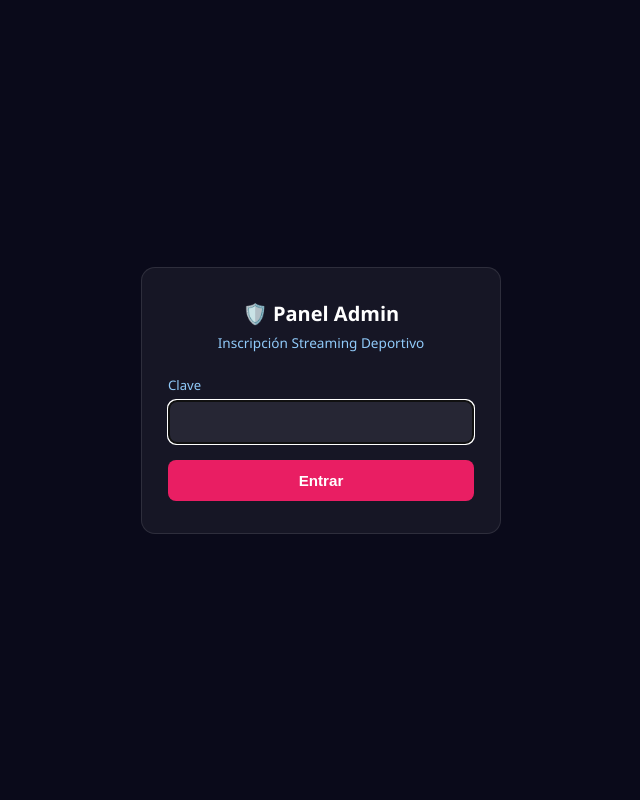
After one commit to Samuek9/torneo-xanderstv, a Flask app: page /admin/login in a window 1280 px wide. The commit adds this page. Shown: the whole page, without its empty margins (319-959 px from the left). Run offline with Flask 3, Linux system fonts and the light colour scheme; some libraries are stand-ins or nearby versions.

Commit message:
Rebrand to Inscripcion Streaming Deportivo, port critical fixes from golazo-millonario
This project was the base golazo-millonario was forked from, and had
been carrying the same critical bugs found and fixed there once real
Wompi keys went live:

- Wompi Payment Links don't preserve the "reference" we send at
  creation; they generate their own ({link_id}_{timestamp}_{hash}) at
  payment time. Both the webhook and the redirect-based confirmation
  were matching on "TORNEO-{order_id}", which never appears in a real
  transaction, so no payment could ever auto-confirm. Added
  find_order_id_by_wompi_reference() (matches by the stored
  wompi_payment_link_id instead) and wired it into both paths.
- Payment link now expires with the same 60-minute window as our own
  reservation, so a late payment can't land on numbers already
  released to someone else.
- Replaced the ?secret=... query-string admin auth (leaks into
  browser history, fragile to copy/paste and link previews) with a
  real login page backed by a session cookie.
- Removed the manual "Confirmar" button/route, which silently
  rubber-stamped an order as PAID with a fake "MANUAL-{id}" tx id
  whenever the (broken) Wompi lookup failed -- which, per the bug
  above, was always. Two of this project's own June test orders were
  confirmed that way.

No real customer money was found stuck unconfirmed here (existing
orders are all the owner's own June test purchases), unlike
golazo-millonario where 5 real payments had to be manually replayed
after the same fix.

```diff
--- a/app.py
+++ b/app.py
@@ -1,5 +1,5 @@
 """
-Torneo Punto y Coma 2026 — Códigos de Acceso Streaming
+Inscripción Streaming Deportivo — Códigos de Acceso Streaming
 Flask + PostgreSQL (Neon) + Wompi
 """
 import hashlib
@@ -8,6 +8,7 @@ import io
 import os
 import uuid
 from datetime import datetime, timedelta, timezone
+from functools import wraps
 
 import base64
 
@@ -16,13 +17,24 @@ import psycopg2.extras
 import qrcode
 import requests
 from dotenv import load_dotenv
-from flask import Flask, abort, g, jsonify, make_response, render_template, request
+from flask import Flask, abort, g, jsonify, make_response, redirect, render_template, request, session
 from PIL import Image, ImageDraw, ImageFont
 
 load_dotenv()
 
 app = Flask(__name__)
 app.secret_key = os.getenv("SECRET_KEY", "dev-secret-xanders-2025")
+app.permanent_session_lifetime = timedelta(days=14)
+app.config.update(SESSION_COOKIE_HTTPONLY=True, SESSION_COOKIE_SAMESITE="Lax")
+
+
+def admin_required(view):
+    @wraps(view)
+    def wrapped(*args, **kwargs):
+        if not session.get("is_admin"):
+            return redirect(f"/admin/login?next={request.path}")
+        return view(*args, **kwargs)
+    return wrapped
 
 # ─── Config ──────────────────────────────────────────────────────────────────
 DATABASE_URL        = os.getenv("DATABASE_URL", "")
@@ -43,7 +55,7 @@ APP_URL             = os.getenv("APP_URL", "http://localhost:5000").rstrip("/")
 RESEND_API_KEY = os.getenv("EMAIL_HOST_PASSWORD", "")
 EMAIL_FROM     = os.getenv("DEFAULT_FROM_EMAIL", "onboarding@resend.dev")
 
-TORNEO_NAME  = os.getenv("TORNEO_NAME", "Torneo Punto y Coma 2026")
+TORNEO_NAME  = os.getenv("TORNEO_NAME", "Inscripción Streaming Deportivo")
 
 # ─── 10 Colores (1 sorteo por color) ─────────────────────────────────────────
 COLORS = [
@@ -223,6 +235,9 @@ def wompi_create_payment_link(amount_cop: int, reference: str, description: str)
         "amount_in_cents": amount_cop * 100,
         "redirect_url": f"{APP_URL}/pago/resultado",
         "reference": reference,
+        # El link muere junto con la reserva de balotas — evita que alguien pague
+        # tarde por unas que ya se liberaron y le tocaron a otro.
+        "expiration_time": (now_utc() + timedelta(minutes=RESERVATION_MINUTES)).isoformat(),
     }
     app.logger.info(f"Wompi POST {url} | key={WOMPI_PRIVATE_KEY[:12]}... | cents={amount_cop*100}")
     try:
@@ -254,19 +269,26 @@ def wompi_integrity_hash(reference: str, amount_cents: int) -> str:
     return hashlib.sha256(raw.encode()).hexdigest()
 
 
-def wompi_find_approved_transaction(reference: str) -> str:
-    """Devuelve el transaction ID si la referencia tiene una transacción APPROVED."""
-    url = f"{WOMPI_BASE}/transactions?reference={reference}"
-    headers = {"Authorization": f"Bearer {WOMPI_PRIVATE_KEY}"}
-    try:
-        resp = requests.get(url, headers=headers, timeout=10)
-        if resp.ok:
-            for tx in resp.json().get("data", []):
-                if tx.get("status") == "APPROVED":
-                    return str(tx.get("id", ""))
-    except Exception as e:
-        app.logger.warning(f"wompi_find_approved_transaction error: {e}")
-    return ""
+def find_order_id_by_wompi_reference(reference: str):
+    """Los Payment Links de Wompi NO conservan la 'reference' que mandamos al crearlos —
+    Wompi genera la suya propia con forma '{payment_link_id}_{timestamp}_{hash}' en el
+    momento del pago. Extraemos el payment_link_id (todo antes del primer '_') y
+    buscamos qué orden es dueña de ese link."""
+    if not reference:
+        return None
+    if reference.startswith("TORNEO-"):
+        try:
+            return int(reference.split("-")[1])
+        except (IndexError, ValueError):
+            return None
+    link_id = reference.split("_")[0]
+    if not link_id:
+        return None
+    row = db_one(
+        "SELECT id FROM orders WHERE wompi_payment_link_id=%s ORDER BY id DESC LIMIT 1",
+        (link_id,),
+    )
+    return row["id"] if row else None
 
 
 def wompi_get_transaction(tx_id: str) -> dict:
@@ -372,7 +394,7 @@ def generate_pass_image(buyer_name: str, codes: list, access_token: str) -> byte
     f_tiny   = _font(22, bold=False)
 
     # Header
-    draw.text((70, 40),  "TORNEO PUNTO Y COMA", fill="#FFFFFF", font=f_title)
+    draw.text((70, 40),  "INSCRIPCIÓN STREAMING", fill="#FFFFFF", font=f_title)
     draw.text((70, 122), "2026  ·  Códigos de Acceso Streaming", fill="#90CAF9", font=f_year)
     draw.rectangle([(70, 185), (900, 188)], fill="#1976D2")
 
@@ -416,7 +438,7 @@ def generate_pass_image(buyer_name: str, codes: list, access_token: str) -> byte
     footer_y = H - 56
     draw.rectangle([(0, footer_y - 10), (W, footer_y - 9)], fill="#1565C0")
     draw.text((70, footer_y), f"ID: {access_token[:28].upper()}", fill="#546E7A", font=f_tiny)
-    draw.text((70, footer_y + 26), "Válido para acceso streaming al Torneo Punto y Coma 2026", fill="#546E7A", font=f_tiny)
+    draw.text((70, footer_y + 26), "Válido para acceso streaming — Inscripción Streaming Deportivo", fill="#546E7A", font=f_tiny)
 
     # QR code (right side)
     qr_url = f"{APP_URL}/mi-cuenta/{access_token}"
@@ -464,7 +486,7 @@ def send_confirmation_email(buyer: dict, codes: list, pass_bytes: bytes):
     html = (
         f'<div style="font-family:Arial,sans-serif;max-width:640px;margin:0 auto;'
         f'background:#0D47A1;color:#fff;padding:30px;border-radius:10px">'
-        f'<h1 style="margin:0 0 4px;font-size:2rem">TORNEO PUNTO Y COMA</h1>'
+        f'<h1 style="margin:0 0 4px;font-size:2rem">INSCRIPCIÓN STREAMING DEPORTIVO</h1>'
         f'<p style="color:#90CAF9;margin:0 0 20px;font-style:italic">2026</p>'
         f'<p>Hola <strong>{buyer["full_name"]}</strong>,</p>'
         f'<p>¡Tus <strong>Códigos de Streaming</strong> de acceso al torneo han sido confirmados!</p>'
@@ -694,17 +716,24 @@ def pago_resultado():
         except Exception as e:
             app.logger.error(f"pago_resultado tx lookup error: {e}")
 
-    if ref.startswith("TORNEO-"):
+    order_id = find_order_id_by_wompi_reference(ref)
+    if order_id is not None:
         try:
-            order_id = int(ref.split("-")[1])
             order = db_one("SELECT * FROM orders WHERE id=%s", (order_id,))
             if order:
                 buyer = db_one("SELECT * FROM buyers WHERE id=%s", (order["buyer_id"],))
                 if buyer:
                     access_token = buyer["access_token"]
 
-                if order["status"] == "PENDING":
-                    confirmed_tx = tx_id if status == "APPROVED" else wompi_find_approved_transaction(ref)
+                if order["status"] in ("PENDING", "EXPIRED"):
+                    confirmed_tx = ""
+                    if status == "APPROVED" and tx_id:
+                        confirmed_tx = tx_id
+                    elif tx_id:
+                        tx = wompi_get_transaction(tx_id)
+                        if tx.get("status") == "APPROVED":
+                            confirmed_tx = tx_id
+                            status = "APPROVED"
                     if confirmed_tx:
                         confirm_order(order_id, confirmed_tx)
                         status = "APPROVED"
@@ -790,12 +819,8 @@ def wompi_webhook():
     app.logger.info(f"WEBHOOK_FULL: {_json.dumps(event)[:800]}")
     app.logger.info(f"Webhook event={event_type} ref={reference} status={wompi_status} tx={wompi_tx_id}")
 
-    if event_type != "transaction.updated" or not reference.startswith("TORNEO-"):
-        return "", 200
-
-    try:
-        order_id = int(reference.split("-")[1])
-    except (IndexError, ValueError):
+    order_id = find_order_id_by_wompi_reference(reference)
+    if event_type != "transaction.updated" or order_id is None:
         return "", 200
 
     if wompi_status == "APPROVED":
@@ -854,11 +879,27 @@ def pase_image(token):
     return resp
 
 
+@app.route("/admin/login", methods=["GET", "POST"])
+def admin_login():
+    error = ""
+    if request.method == "POST":
+        if request.form.get("password", "") == os.getenv("ADMIN_SECRET", ""):
+            session.permanent = True
+            session["is_admin"] = True
+            return redirect(request.args.get("next") or "/admin")
+        error = "Clave incorrecta."
+    return render_template("admin_login.html", error=error)
+
+
+@app.route("/admin/logout")
+def admin_logout():
+    session.pop("is_admin", None)
+    return redirect("/admin/login")
+
+
 @app.route("/admin")
+@admin_required
 def admin_panel():
-    if request.args.get("secret", "") != os.getenv("ADMIN_SECRET", ""):
-        abort(403)
-
     # Global stats
     stats = {
         "buyers":         db_scalar("SELECT COUNT(*) FROM buyers") or 0,
@@ -924,15 +965,13 @@ def admin_panel():
         color_stats=color_stats,
         orders=[dict(r) for r in orders],
         buyers=buyers,
-        admin_secret=os.getenv("ADMIN_SECRET", ""),
         now=datetime.now(timezone.utc).strftime("%Y-%m-%d %H:%M UTC"),
     )
 
 
 @app.route("/admin/ordenes")
+@admin_required
 def admin_ordenes():
-    if request.args.get("secret", "") != os.getenv("ADMIN_SECRET", ""):
-        abort(403)
     rows = db_all("""
         SELECT o.id, o.status, o.packs, o.total_amount, o.wompi_transaction_id,
                o.wompi_payment_link_url, o.reservation_expires_at, o.created_at,
@@ -943,33 +982,14 @@ def admin_ordenes():
     return jsonify([dict(r) for r in rows])
 
 
-@app.route("/admin/confirmar/<int:order_id>")
-def admin_confirmar(order_id):
-    if request.args.get("secret", "") != os.getenv("ADMIN_SECRET", ""):
-        abort(403)
-    order = db_one("SELECT * FROM orders WHERE id=%s", (order_id,))
-    if not order:
-        return jsonify({"error": "orden no encontrada"}), 404
-    if order["status"] == "PAID":
-        return jsonify({"ok": True, "msg": "ya estaba pagada"})
-    # Buscar tx aprobado en Wompi
-    ref = f"TORNEO-{order_id}"
-    tx_id = wompi_find_approved_transaction(ref)
-    if not tx_id:
-        tx_id = f"MANUAL-{order_id}"  # confirmar manualmente sin tx real
-    confirm_order(order_id, tx_id)
-    return jsonify({"ok": True, "msg": f"orden {order_id} confirmada", "tx_id": tx_id})
-
-
 @app.route("/admin/test-email")
+@admin_required
 def admin_test_email():
-    if request.args.get("secret", "") != os.getenv("ADMIN_SECRET", ""):
-        abort(403)
     to = request.args.get("to", "samuelvasquez0804@gmail.com")
     payload = {
         "from": EMAIL_FROM,
         "to": [to],
-        "subject": "Test email - Torneo Punto y Coma",
+        "subject": "Test email - Inscripción Streaming Deportivo",
         "html": "<p>Si recibes esto, el email está funcionando ✅</p>",
     }
     try:
@@ -991,10 +1011,8 @@ def admin_test_email():
 
 
 @app.route("/debug-env")
+@admin_required
 def debug_env():
-    secret = request.args.get("s", "")
-    if secret != os.getenv("ADMIN_SECRET", ""):
-        abort(403)
     def mask(v):
         return v[:6] + "…" + v[-4:] if v and len(v) > 10 else ("(vacía)" if not v else v)
     return jsonify({
@@ -1009,9 +1027,8 @@ def debug_env():
 
 
 @app.route("/admin/stats")
+@admin_required
 def admin_stats():
-    if request.args.get("secret", "") != os.getenv("ADMIN_SECRET", ""):
-        abort(403)
     stats = {"colors": {}}
     for color in COLORS:
         cid = color["id"]
--- /dev/null
+++ b/templates/admin_login.html
@@ -0,0 +1,50 @@
+<!DOCTYPE html>
+<html lang="es">
+<head>
+  <meta charset="UTF-8">
+  <meta name="viewport" content="width=device-width, initial-scale=1.0">
+  <title>Admin — Inscripción Streaming Deportivo</title>
+  <style>
+    * { box-sizing: border-box; margin: 0; padding: 0; }
+    body {
+      font-family: 'Segoe UI', Arial, sans-serif;
+      background: #0a0a1a; color: #e0e0e0;
+      min-height: 100vh; display: flex; align-items: center; justify-content: center;
+      padding: 20px;
+    }
+    .card {
+      max-width: 360px; width: 100%;
+      background: rgba(255,255,255,.05); border: 1px solid rgba(255,255,255,.1);
+      border-radius: 14px; padding: 32px 26px;
+    }
+    h1 { color: #fff; font-size: 1.25rem; margin-bottom: 6px; text-align: center; }
+    p.sub { color: #90CAF9; font-size: 0.85rem; text-align: center; margin-bottom: 24px; }
+    label { display: block; font-size: 0.82rem; color: #90CAF9; margin-bottom: 6px; }
+    input[type=password] {
+      width: 100%; background: rgba(255,255,255,.07); border: 1px solid rgba(255,255,255,.15);
+      border-radius: 8px; color: #fff; padding: 12px 14px; font-size: 1rem; margin-bottom: 16px;
+    }
+    button {
+      width: 100%; padding: 12px; background: #E91E63; color: #fff; border: none;
+      border-radius: 8px; font-size: 0.95rem; font-weight: bold; cursor: pointer;
+    }
+    button:hover { background: #C2185B; }
+    .error { background: rgba(233,30,99,.15); border: 1px solid rgba(233,30,99,.4); color: #EF9A9A;
+              border-radius: 8px; padding: 10px 14px; font-size: 0.85rem; margin-bottom: 16px; }
+  </style>
+</head>
+<body>
+  <div class="card">
+    <h1>🛡️ Panel Admin</h1>
+    <p class="sub">Inscripción Streaming Deportivo</p>
+    {% if error %}
+    <div class="error">{{ error }}</div>
+    {% endif %}
+    <form method="POST" action="/admin/login{% if request.args.get('next') %}?next={{ request.args.get('next') }}{% endif %}">
+      <label for="password">Clave</label>
+      <input type="password" id="password" name="password" autofocus required>
+      <button type="submit">Entrar</button>
+    </form>
+  </div>
+</body>
+</html>
--- a/templates/base.html
+++ b/templates/base.html
@@ -3,7 +3,7 @@
 <head>
   <meta charset="UTF-8">
   <meta name="viewport" content="width=device-width, initial-scale=1.0">
-  <title>{% block title %}{{ torneo_name }}{% endblock %} | Torneo Punto y Coma</title>
+  <title>{% block title %}{{ torneo_name }}{% endblock %} | Inscripción Streaming Deportivo</title>
   <link rel="stylesheet" href="{{ url_for('static', filename='style.css') }}">
   {% block head %}{% endblock %}
 </head>
@@ -12,7 +12,7 @@
     <div class="header-inner">
       <div class="logo">
         <a href="/" style="text-decoration:none">
-          <span class="logo-x">TORNEO</span><span class="logo-tv"> PUNTO Y COMA</span>
+          <span class="logo-x">INSCRIPCIÓN</span><span class="logo-tv"> STREAMING DEPORTIVO</span>
         </a>
       </div>
       <nav>
@@ -27,7 +27,7 @@
   </main>
 
   <footer>
-    <p>&copy; 2026 Torneo Punto y Coma. Todos los derechos reservados.</p>
+    <p>&copy; 2026 Inscripción Streaming Deportivo. Todos los derechos reservados.</p>
     <p style="font-size:0.75rem;color:#555">
       Al comprar aceptas nuestros
       <a href="/terminos" style="color:#e63946">Términos y Condiciones</a>
--- a/templates/index.html
+++ b/templates/index.html
@@ -1,5 +1,5 @@
 {% extends "base.html" %}
-{% block title %}Torneo Punto y Coma 2026{% endblock %}
+{% block title %}Inscripción Streaming Deportivo{% endblock %}
 
 {% block content %}
 <section class="hero">
```
Also changed, not shown: templates/admin.html (+6 -26 lines).
